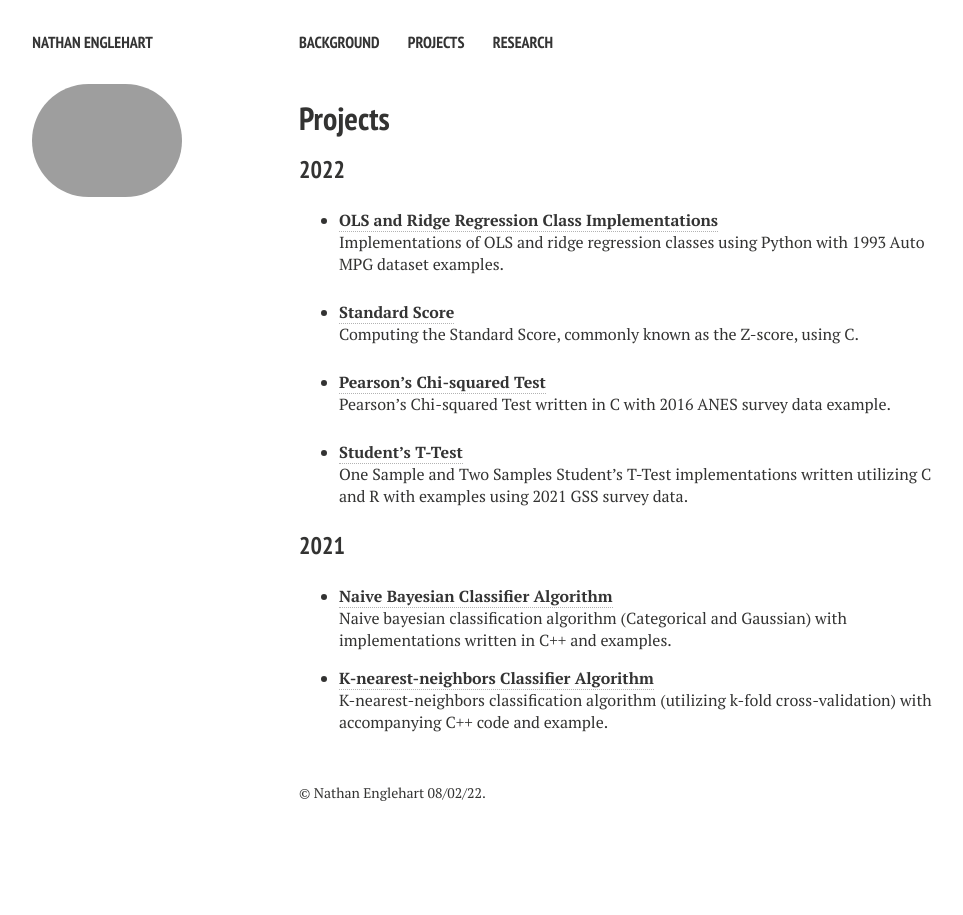
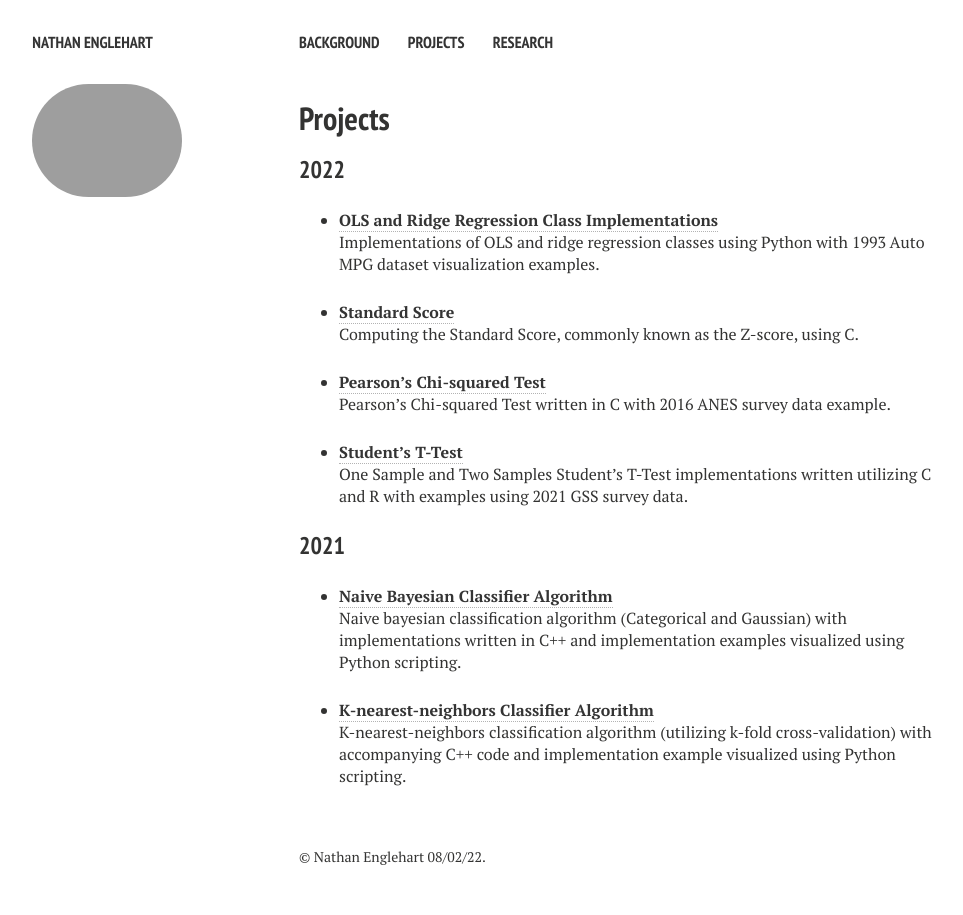
Before and after one commit to nathanenglehart/nathanenglehart.github.io, a Jekyll site: the page built from projects.md, in a window 1280 px wide. Shown: the whole page, without its empty margins (21-984 px from the left). Built offline with Jekyll 4.4.1, drawn with Linux system fonts in a browser that asks for light colours; nearby versions of some CDN libraries; some of the changed lines change nothing that is shown.

Commit message:
cleaned up.

```diff
--- a/projects.md
+++ b/projects.md
@@ -6,25 +6,11 @@
 modified: 10-24-21
 comments: false
 ---
-<!--
+
 ### 2022
 
-* [**Hidden Markov Model Implementation**](https://github.com/nathanenglehart/hmm)<br>
-  Forward-backward, Baum-Welch, and Viterbi written in C++. <br>
-
-* [**Modeling Carbon Dioxide Growth with Land Loss Indicators**](https://github.com/nathanenglehart/eco-vit-ml)<br>
-  Lasso, Ridge, and Neural Network regression models for environmental data, written in Python. <br>
--->
-### 2022
-
-<!--* [**ASCII Art**](https://nathanenglehart.github.io/ascii-art)<br>
-  Fun renderings using ASCII characters.
--->
-
-<!--* [**Difference of Two Population Proportions Test**](https://nathanenglehart.github.io/difference-of-two-population-proportions-test)<br>
-  Difference of Two Population Proportions Test written in C.<br>-->
 * [**OLS and Ridge Regression Class Implementations**](https://nathanenglehart.github.io/regression)<br>
-  Implementations of OLS and ridge regression classes using Python with 1993 Auto MPG dataset examples. <br>
+  Implementations of OLS and ridge regression classes using Python with 1993 Auto MPG dataset visualization examples. <br>
 
 * [**Standard Score**](https://nathanenglehart.github.io/z-score)<br>
   Computing the Standard Score, commonly known as the Z-score, using C.<br>
@@ -37,11 +23,8 @@
 
 ### 2021
 
-<!--* [**Naive Bayesian Classifier Algorithm**](https://github.com/nathanenglehart/naive-bayes-cpp-241)<br>-->
 * [**Naive Bayesian Classifier Algorithm**](https://nathanenglehart.github.io/naive-bayes)<br>
-  Naive bayesian classification algorithm (Categorical and Gaussian) with implementations written in C++ and examples. <br>
+  Naive bayesian classification algorithm (Categorical and Gaussian) with implementations written in C++ and implementation examples visualized using Python scripting. <br>
 
-<!--* [**K-nearest-neighbors Classifier Algorithm**](https://github.com/nathanenglehart/knn-cpp-241)<br>-->
 * [**K-nearest-neighbors Classifier Algorithm**](https://nathanenglehart.github.io/knn)<br>
-  K-nearest-neighbors classification algorithm (utilizing k-fold cross-validation) with accompanying C++ code and example.
-  <!--<img src="/images/teaser.png" width="400"><br>-->
+  K-nearest-neighbors classification algorithm (utilizing k-fold cross-validation) with accompanying C++ code and implementation example visualized using Python scripting.
```
